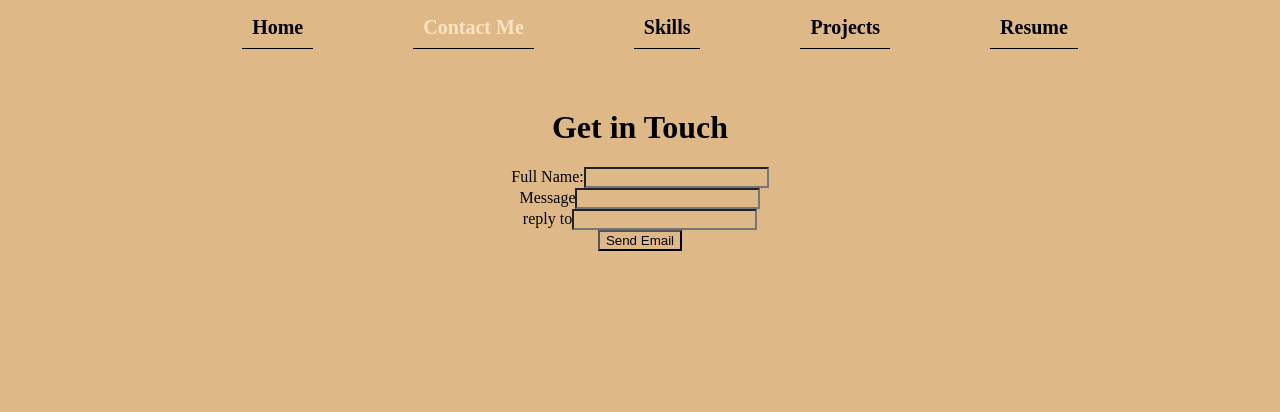
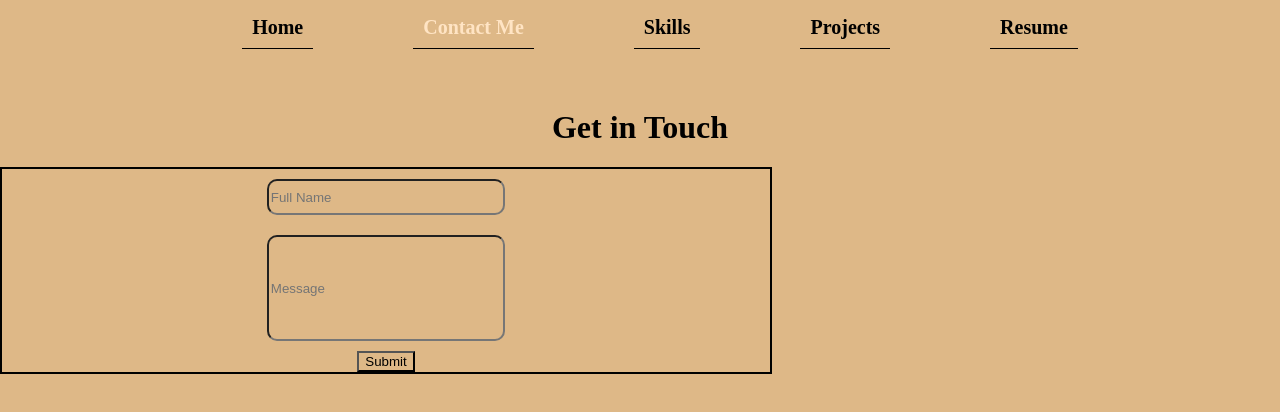
Before and after one commit to Csbw0319/Portfolio-updated, a React (Create React App) app: page /contact in a window 1280 px wide. Shown: the top 412 px of the page. Built offline with nearby package versions, Linux system fonts and the light colour scheme.

Commit message:
some styling on contact form

```diff
--- a/src/App.css
+++ b/src/App.css
@@ -62,6 +62,24 @@ a:hover {
 .certifications:hover {
   transform: scale(1.3);
 }
+.name-field  {
+ height: 30px;
+ border-radius: 10px;
+ width: 30%;
+ margin: 10px;
+}
+.message-field {
+  height: 100px;
+  width: 30%;
+  border-radius: 10px;
+  margin: 10px;
+}
+.contact-form {
+  border: 2px solid black;
+  width: 60%;
+
+}
+
 
 @media (prefers-reduced-motion: no-preference) {
   .App-logo {
--- a/src/Screens/Contact.js
+++ b/src/Screens/Contact.js
@@ -8,6 +8,9 @@ function Contact() {
     message: '',
   });
 
+  const onClick = () => {
+    alert('Message sent successfully!')
+  }
   const onSubmit = (e) => {
     e.preventDefault();
     send(
@@ -24,27 +27,37 @@ function Contact() {
     });
   };
 
+  const handleChange = (e) => {
+    setToSend({...toSend, [e.target.name]: e.target.value });
+  };
 
   return (
     <div>
-      <h1>Get in Touch</h1>
-      <form onSubmit={onSubmit} id="form">
-        <div class="field">
-          <label for="from_name">Full Name:</label>
-          <input type="text" name="from_name" id="from_name" />
+        <h1>Get in Touch</h1>
+        <form className='contact-form'onSubmit={onSubmit}>
+          <div>
+            <input
+              className='name-field'
+              type='text'
+              name='from_name'
+              placeholder='Full Name'
+              value={toSend.from_name}
+             onChange={handleChange}
+            />
+          </div>
+          <div>
+            <input
+              className='message-field'
+              type='text'
+              name='message'
+              placeholder='Message'
+              value={toSend.message}
+              onChange={handleChange}
+            />
+          </div>
+          <button onClick={onClick} type='submit'>Submit</button>
+        </form>
     </div>
-        <div class="field">
-          <label for="message">Message</label>
-          <input type="text" name="message" id="message" />
-    </div>
-        <div class="field">
-          <label for="reply_to">reply to</label>
-          <input type="text" name="reply_to" id="reply_to" />
-    </div>
-
-    <input type="submit" id="button" value="Send Email" />
-  </form>
-</div>
   )
 }
 
```
